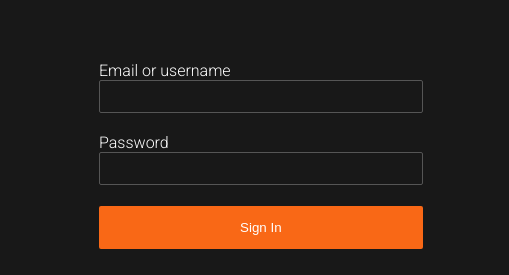
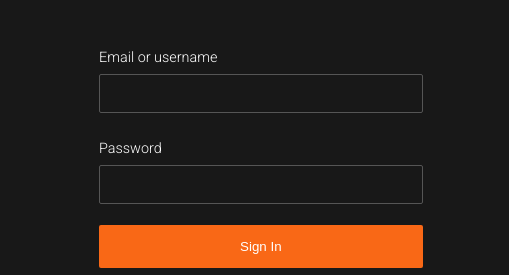
Before and after one commit to TanishkSonani/login-page, a plain HTML site: page index.html in a window 1280 px wide. Shown: the part 226-501 px from the top of the page, 0-509 px from the left. Drawn offline with Linux system fonts and the light colour scheme; a script that the page names is missing.

Commit message:
Update style.css

```diff
--- a/style.css
+++ b/style.css
@@ -64,8 +64,8 @@ h6
 }
 
 #signin label {
-    font-size: 0.9 rem;
-    line-height: 2 rem;
+    font-size: 0.9rem;
+    line-height: 2rem;
     font-weight: 500;
 }
 
@@ -77,7 +77,7 @@ h6
     border: 1px solid #555;
     color: #ccc;
     padding: 0.5rem 1rem;
-    line-height: 1.3 rem;
+    line-height: 1.3rem;
 }
 
 #signin .primary-btn {
```
